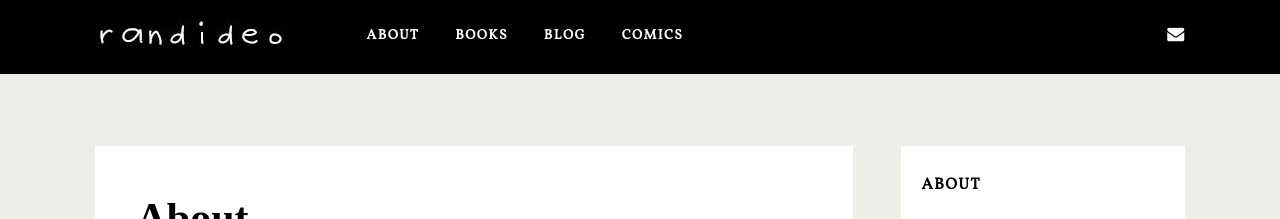
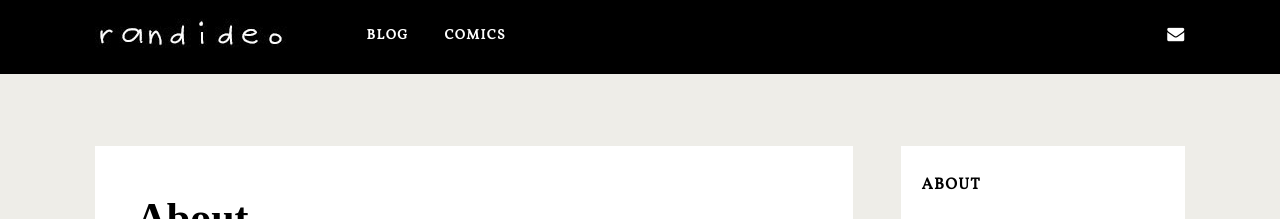
Before and after one commit to randideo/randideo.github.io, a Jekyll site: the page built from about.md, in a window 1280 px wide. Shown: the top 219 px of the page. Built offline with Jekyll 4.4.1, drawn with Linux system fonts in a browser that asks for light colours; nearby versions of some CDN libraries; some web fonts are replaced; comment, search, counter and statistics services are not loaded.

Commit message:
Update header.html

```diff
--- a/_includes/header.html
+++ b/_includes/header.html
@@ -44,8 +44,7 @@ jQuery.migrateMute===void 0&&(jQuery.migrateMute=!0),function(e,t,n){function r(
 </div>
 <div class='menu-containernbt menu-primarynbt' id='menu-primarynbt' role='navigation'>
 <ul class='menu-primary-items' id='menu-primary-items' role='menubar'>
-<li><a href='http://randideo.com/about'>About</a></li>
-	<li><a href='http://randideo.com/books'>Books</a></li>
+
 	<li><a href='http://randideo.com/blog'>Blog</a></li>
 	<li><a href='http://randideo.com/comics'>Comics</a></li>
 </ul>
```
